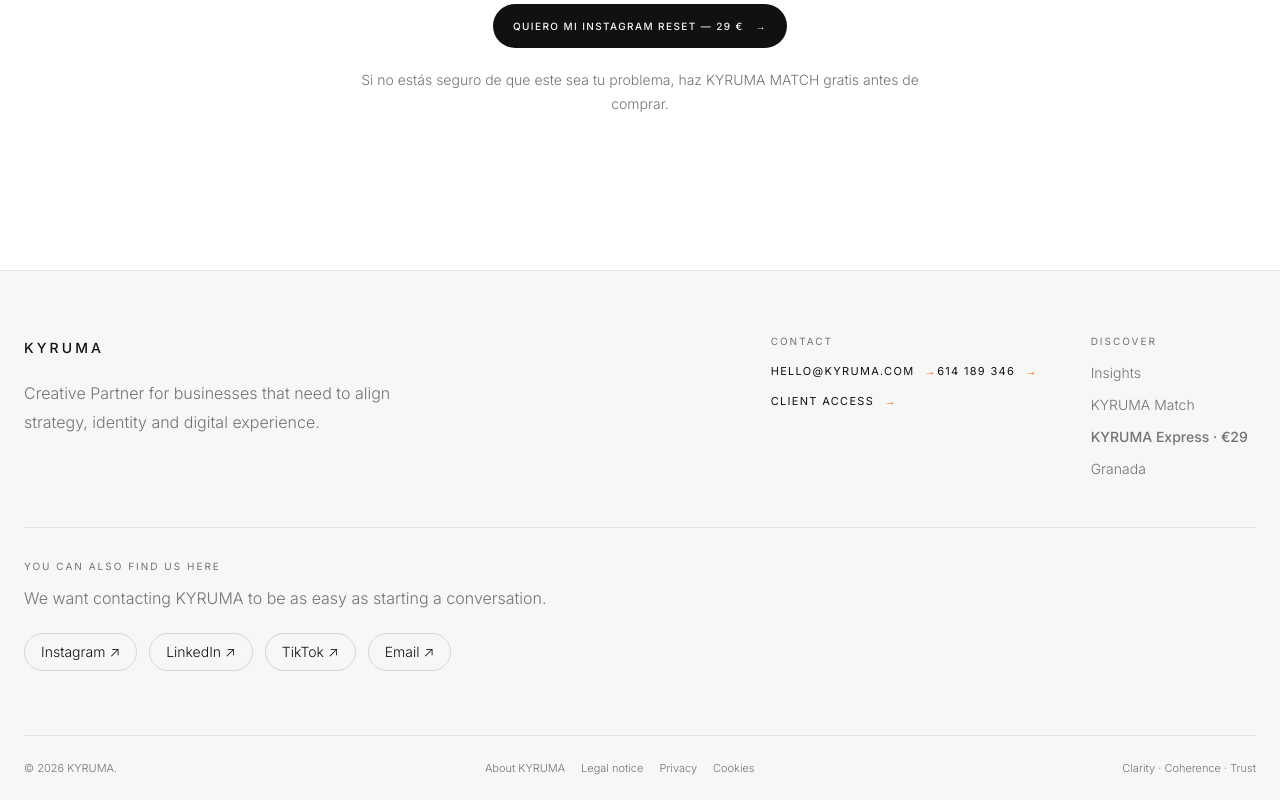
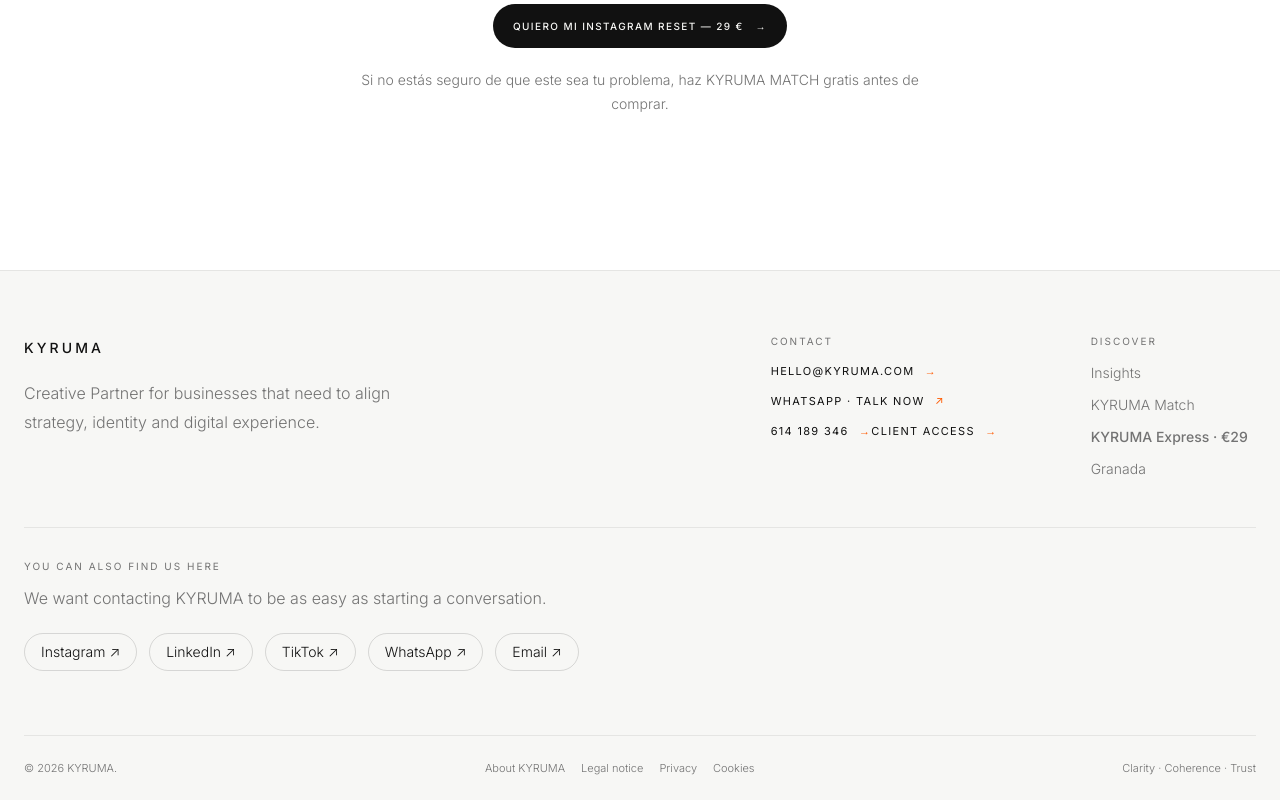
Before and after one commit to kyrumacreative-hub/kyruma-website, a Next.js app: page /express/instagram-reset in a window 1280 px wide. Shown: the part 6883-7683 px from the top of the page. Built offline with nearby package versions, Linux system fonts and the light colour scheme; no server answers.

Commit message:
feat(growth): reduce checkout leakage and add sales fallback
Always preserve Shopify checkout attribution, add CTA placement tracking, and surface a sitewide WhatsApp sales fallback.

```diff
--- a/src/components/express/TrackedShopLink.tsx
+++ b/src/components/express/TrackedShopLink.tsx
@@ -11,13 +11,16 @@ export default function TrackedShopLink({ href, placement, className, children }
 }) {
   function handleClick(event: MouseEvent<HTMLAnchorElement>) {
     trackMarketingEvent("express_checkout", { product: "KX-001", placement });
+
+    event.preventDefault();
     const attribution = getAttribution();
-    if (!attribution) return;
-    event.preventDefault();
     const url = new URL(href);
-    url.searchParams.set("utm_source", attribution.utm_source || "kyruma_web");
-    url.searchParams.set("utm_medium", attribution.utm_medium || "website");
-    url.searchParams.set("utm_campaign", attribution.utm_campaign || "kyruma_express_launch");
+
+    url.searchParams.set("utm_source", attribution?.utm_source || "kyruma_web");
+    url.searchParams.set("utm_medium", attribution?.utm_medium || "website");
+    url.searchParams.set("utm_campaign", attribution?.utm_campaign || "instagram_reset");
+    url.searchParams.set("utm_content", placement);
+
     window.location.assign(url.toString());
   }
 
--- a/src/components/layout/Footer.tsx
+++ b/src/components/layout/Footer.tsx
@@ -6,10 +6,15 @@ import { useLanguage } from "@/components/LanguageProvider";
 export default function Footer() {
   const { language } = useLanguage();
   const year = new Date().getFullYear();
+  const whatsappMessage = language === "es"
+    ? "Hola, he visto KYRUMA y quiero información para empezar."
+    : "Hi, I found KYRUMA and I would like information to get started.";
+  const whatsappUrl = `https://wa.me/34614189346?text=${encodeURIComponent(whatsappMessage)}`;
   const socialLinks = [
     { label: "Instagram", href: process.env.NEXT_PUBLIC_INSTAGRAM_URL || "https://www.instagram.com/kyrumacreative/" },
     { label: "LinkedIn", href: process.env.NEXT_PUBLIC_LINKEDIN_URL || "https://www.linkedin.com/company/kyruma/" },
     { label: "TikTok", href: process.env.NEXT_PUBLIC_TIKTOK_URL },
+    { label: "WhatsApp", href: whatsappUrl },
     { label: "Email", href: "mailto:hello@kyruma.com" },
   ].filter((link): link is { label: string; href: string } => Boolean(link.href));
 
@@ -41,6 +46,9 @@ export default function Footer() {
             className="text-link mt-4"
           >
             hello@kyruma.com <span>→</span>
+          </a>
+          <a href={whatsappUrl} target="_blank" rel="noreferrer" className="text-link mt-3">
+            {language === "es" ? "WhatsApp · hablar ahora" : "WhatsApp · talk now"} <span>↗</span>
           </a>
           <a href="tel:+34614189346" className="text-link mt-3">
             614 189 346 <span>→</span>
```
